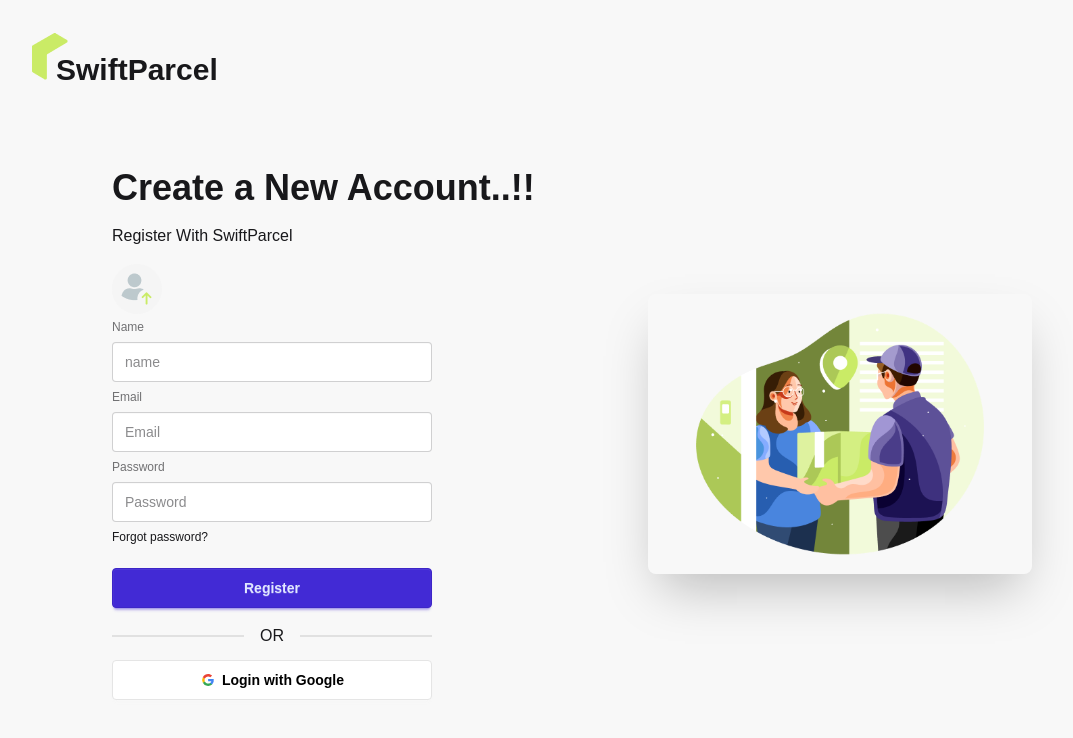
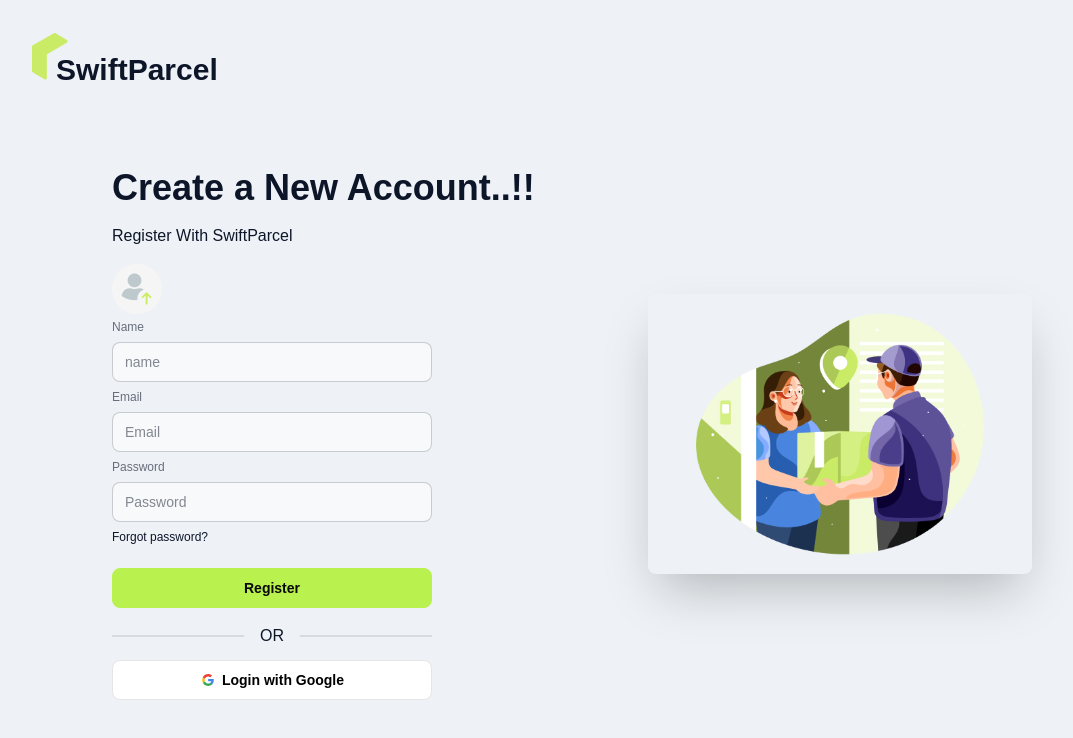
Before and after one commit to sanjidaRimi023/swift-parcel-client, a React (Vite) app: page /register in a window 1280 px wide. Shown: the top 738 px of the page, without its empty margins (0-1073 px from the left). Built offline with nearby package versions, Linux system fonts and the light colour scheme.

Commit message:
set firebase config and create context

```diff
--- a/package.json
+++ b/package.json
@@ -12,6 +12,7 @@
   "dependencies": {
     "@tailwindcss/vite": "^4.1.10",
     "aos": "^2.3.4",
+    "firebase": "^11.9.1",
     "lucide-react": "^0.518.0",
     "react": "^19.1.0",
     "react-dom": "^19.1.0",
--- /dev/null
+++ b/src/Context/AuthContext.jsx
@@ -0,0 +1,3 @@
+import { createContext } from "react";
+
+export const AuthContext = createContext()
--- /dev/null
+++ b/src/Firebase/firebase.config.js
@@ -0,0 +1,15 @@
+import { initializeApp } from "firebase/app";
+import { getAuth } from "firebase/auth";
+
+const firebaseConfig = {
+  apiKey: import.meta.env.VITE_apiKey,
+  authDomain: import.meta.env.VITE_authDomain,
+  projectId: import.meta.env.VITE_projectId,
+  storageBucket: import.meta.env.VITE_storageBucket,
+  messagingSenderId: import.meta.env.VITE_messagingSenderId,
+  appId: import.meta.env.VITE_appId
+};
+
+
+const app = initializeApp(firebaseConfig);
+export const auth = getAuth(app);
--- a/src/Layouts/AuthLayout.jsx
+++ b/src/Layouts/AuthLayout.jsx
@@ -2,13 +2,12 @@
 import { Outlet } from "react-router";
 import authImage from "../assets/authImage.png";
 import Logo from "../Components/Logo";
-import "../../src/index.css"
 
 const AuthLayout = () => {
   return (
     <>
 
-        <div className="bg-base-200 p-8">
+        <div data-theme="light" className="bg-base-200 p-8">
         <Logo />
         <div className="container mx-auto hero-content flex-col lg:flex-row-reverse p-20">
           <div className="flex-1">
--- a/src/Pages/Authentication/Login.jsx
+++ b/src/Pages/Authentication/Login.jsx
@@ -1,7 +1,7 @@
 import React from "react";
 import { useForm } from "react-hook-form";
 import { Link, NavLink } from "react-router";
-import '../../../src/index.css';
+import "../../../src/index.css";
 
 const Login = () => {
   const {
@@ -14,7 +14,6 @@
   };
   return (
     <div>
-      <button className="btn btn-primary">click</button>
       <form onSubmit={handleSubmit(onSubmit)}>
         <p className="text-4xl  font-bold">Welcome Back </p>
         <p className="text-lg">Login with SwiftParcel</p>
@@ -24,7 +23,10 @@
             type="email"
             className="input"
             placeholder="Email"
-            {...register("email", { required: true })}
+            {...register("email", {
+              required: true,
+              pattern: /^[A-Za-z\d]{6,}$/,
+            })}
           />
           {errors.email?.type === "required" && (
             <p className="text-red-500">email is requied</p>
--- a/src/Pages/Authentication/Register.jsx
+++ b/src/Pages/Authentication/Register.jsx
@@ -4,11 +4,13 @@
 const Register = () => {
   const {
     register,
-      formState: { errors },
-    handleSubmit
-    } = useForm();
-    const onSubmit = (data) => {
-    console.log(data);
+    formState: { errors },
+      handleSubmit,
+    reset
+  } = useForm();
+  const onSubmit = (data) => {
+      console.log(data);
+      reset()
   };
   return (
     <div>
@@ -38,12 +40,15 @@
             className="input"
             placeholder="Email"
           />
-                  {errors.email?.type === "required" && <p>Email is required</p>}
-
+          {errors.email?.type === "required" && <p>Email is required</p>}
 
           <label className="label">Password</label>
-          <input type="password" className="input" placeholder="Password" />
-
+                  <input
+                      {...register("password", {required: true, minLength: 6})}
+                      type="password"
+                      className="input"
+                      placeholder="Password" />
+          {errors.password?.type === "required" && <p>password is required</p>}
           <div>
             <a className="link link-hover">Forgot password?</a>
           </div>
--- /dev/null
+++ b/src/Provider/AuthProvider.jsx
@@ -0,0 +1,15 @@
+import React from 'react';
+import { AuthContext } from '../Context/AuthContext';
+
+const AuthProvider = ({children}) => {
+    const authInfo = {
+
+    }
+    return (
+        <AuthContext value={authInfo}>
+            {children}
+        </AuthContext>
+    );
+};
+
+export default AuthProvider;
--- a/src/main.jsx
+++ b/src/main.jsx
@@ -5,6 +5,7 @@
 import { router } from "./Router/Router.jsx";
 import AOS from "aos";
 import "aos/dist/aos.css";
+import AuthProvider from "./Provider/AuthProvider.jsx";
 
 
 AOS.init({
@@ -14,6 +15,8 @@
 
 createRoot(document.getElementById("root")).render(
   <StrictMode>
-    <RouterProvider router={router} />
+    <AuthProvider>
+      <RouterProvider router={router} />
+    </AuthProvider>
   </StrictMode>
 );
```
Also changed, not shown: 1 other file (tests, documents, lock files or other folders).
